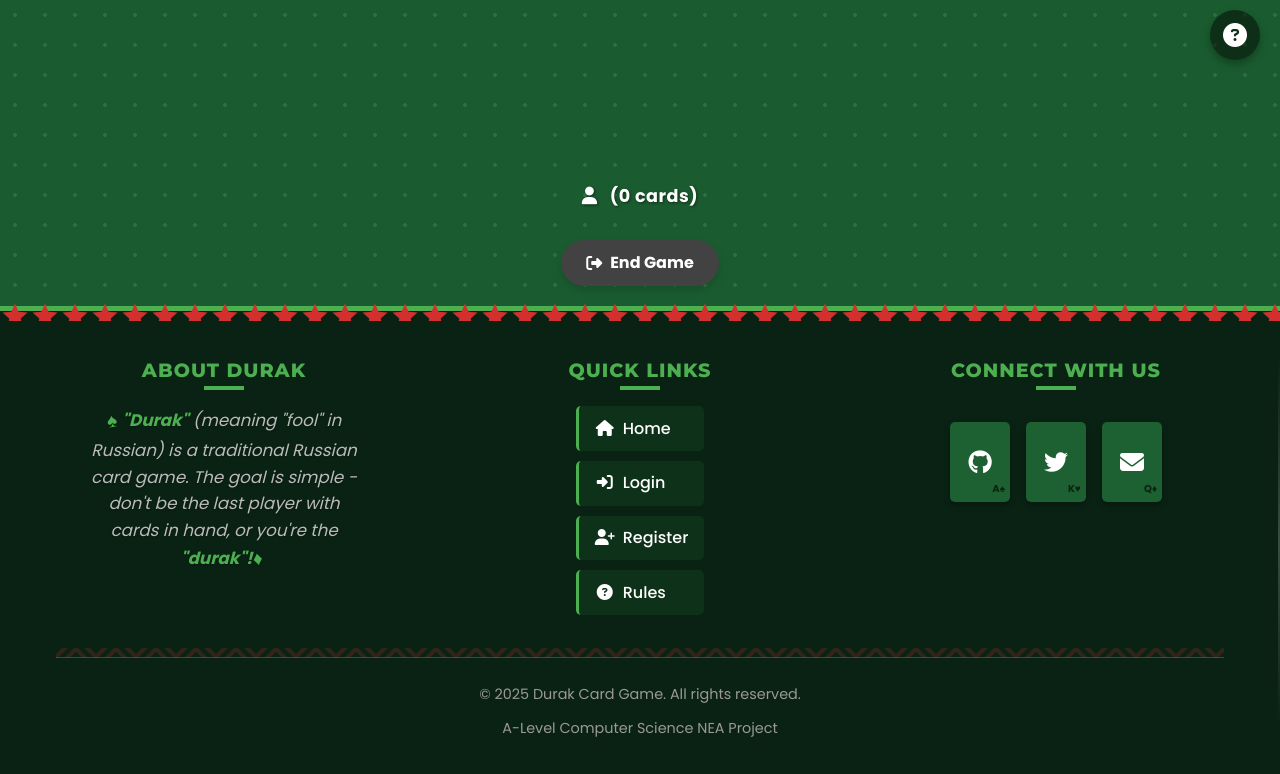
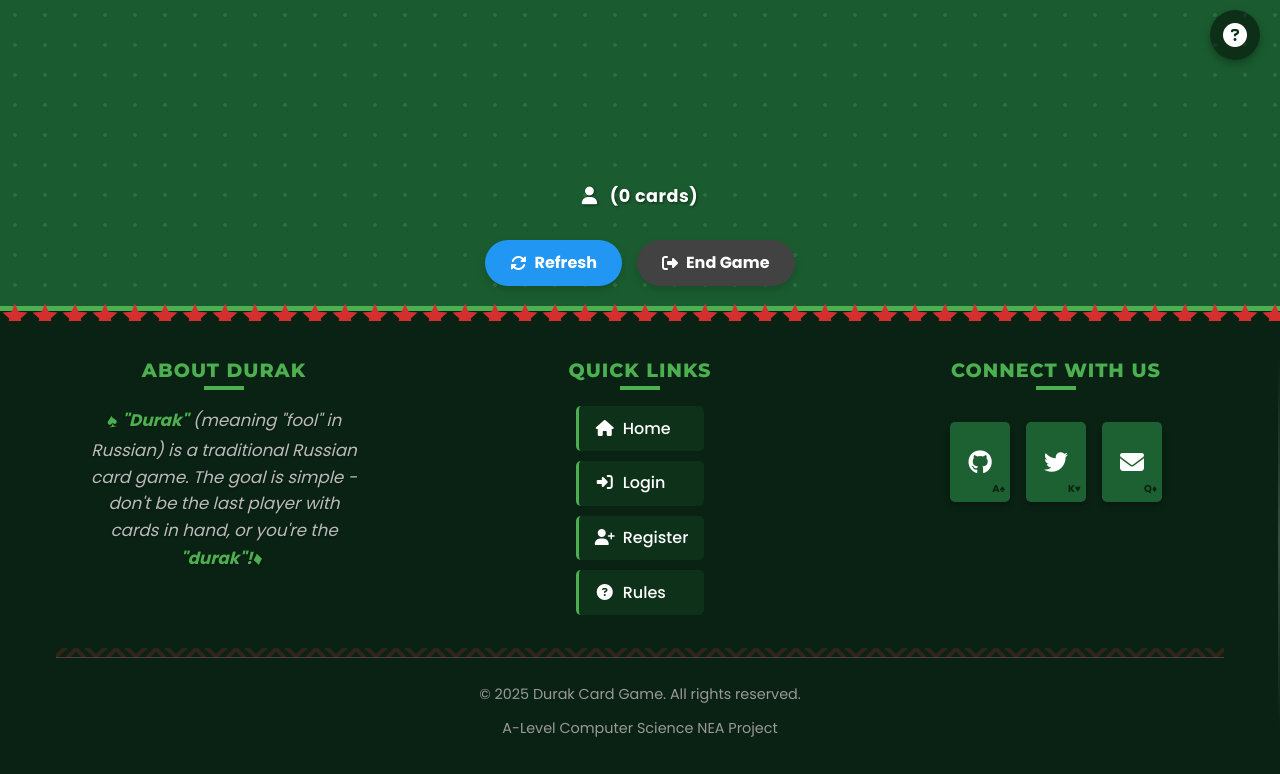
Before and after one commit to VasylFId/-durak-card-game-, a Flask app: template app/templates/game/game.html in a window 1280 px wide; the page is wider, and only the part inside the window is pictured. Shown: the part 720-1494 px from the top of that part. Run offline with Flask 3, Linux system fonts and the light colour scheme; the template is opened without the code that fills it, so the values that code supplies are empty; some libraries are stand-ins or nearby versions.

Commit message:
Update game.html

```diff
--- a/app/templates/game/game.html
+++ b/app/templates/game/game.html
@@ -73,6 +73,9 @@
         </button>
         <button id="btnSkipTurn" class="btn-skip" style="display: none;">
             <i class="fas fa-forward"></i>Pass
+        </button>
+        <button id="btnRefresh" class="btn-refresh">
+            <i class="fas fa-sync-alt"></i>Refresh
         </button>
         <button id="btnEndGame" class="btn-end">
             <i class="fas fa-sign-out-alt"></i>End Game
```
